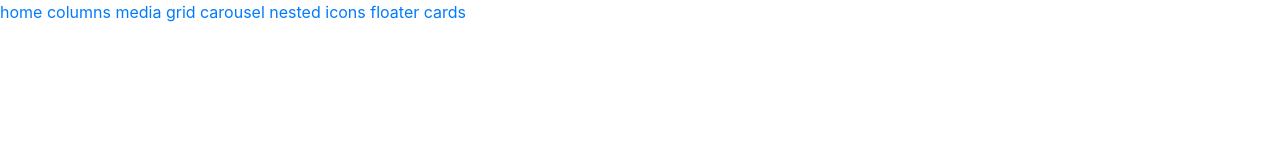
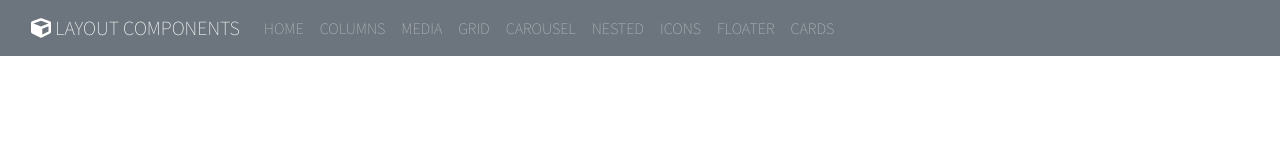
Before and after one commit to mahmud-js-dev/Bootstrap-Site-01, a plain HTML site: page index.html in a window 1280 px wide. Drawn offline with Linux system fonts and the light colour scheme.

Commit message:
styled the navigation and created the button

```diff
--- a/css/style.css
+++ b/css/style.css
@@ -0,0 +1,55 @@
+@import url('https://fonts.googleapis.com/css?family=Merriweather:300|Source+Sans+Pro:200,400,600');
+
+:root {
+  /*
+    --blue: #007bff;
+    --indigo: #6610f2;
+    --purple: #6f42c1;
+    --pink: #e83e8c;
+    --red: #dc3545;
+    --orange: #fd7e14;
+    --yellow: #ffc107;
+    --green: #28a745;
+    --teal: #20c997;
+    --cyan: #17a2b8;
+    --white: #fff;
+    --gray: #6c757d;
+    --gray-dark: #343a40;
+    --primary: #007bff;
+    --secondary: #6c757d;
+    --success: #28a745;
+    --info: #17a2b8;
+    --warning: #ffc107;
+    --danger: #dc3545;
+    --light: #f8f9fa;
+    --dark: #343a40;
+    --breakpoint-xs: 0;
+    --breakpoint-sm: 576px;
+    --breakpoint-md: 768px;
+    --breakpoint-lg: 992px;
+    --breakpoint-xl: 1200px;
+    --font-family-sans-serif: -apple-system,BlinkMacSystemFont,"Segoe UI",Roboto,"Helvetica Neue",Arial,sans-serif,"Apple Color Emoji","Segoe UI Emoji","Segoe UI Symbol";
+    --font-family-monospace: SFMono-Regular,Menlo,Monaco,Consolas,"Liberation Mono","Courier New",monospace;
+*/
+  /* Override Variables */
+  --font-family-sans-serif: 'Source Sans Pro', -apple-system,
+    BlinkMacSystemFont, 'Segoe UI', Roboto, 'Helvetica Neue',
+    Arial, sans-serif, 'Apple Color Emoji', 'Segoe UI Emoji',
+    'Segoe UI Symbol';
+  --gray-dark: #404040;
+
+  /* Page Variables */
+  --font-family-serif: Merriweather, serif;
+  --color-text: var(--gray-dark);
+  --font-family-text: var(--font-family-serif);
+}
+
+.family-sans {
+  font-family: var(--font-family-sans-serif);
+}
+
+body {
+  font-family: var(--font-family-text);
+  color: var(--color-text);
+  font-weight: 200;
+}
--- a/index.html
+++ b/index.html
@@ -13,17 +13,35 @@
 
 <body>
 
-  <header>
-    <nav>
-      <a href="#page-hero">home</a>
-      <a href="#page-multicolumn">columns</a>
-      <a href="#page-media">media</a>
-      <a href="#page-photogrid">grid</a>
-      <a href="#page-carousel">carousel</a>
-      <a href="#page-nested">nested</a>
-      <a href="#page-icons">icons</a>
-      <a href="#page-floater">floater</a>
-      <a href="#page-cards">cards</a>
+  <header id="page-hero" class="site-header">
+    <nav class="site-nav family-sans text-uppercase navbar navbar-expand-md bg-secondary navbar-dark">
+
+      <div class="container-fluid">
+
+        <a class="navbar-brand" href="#page-hero">
+          <i class="fas fa-cube"></i> Layout Components</a>
+
+        <button type="button" class="navbar-toggler" data-toggle="collapse" data-target="#myTogglerNav" aria-controls="#myTogglerNav"
+          aria-label="Toggle Navigation">
+          <span class="navbar-toggler-icon"></span>
+        </button>
+
+        <section class="collapse navbar-collapse" id="myTogglerNav">
+          <div class="navbar-nav">
+            <a class="nav-item nav-link" href="#page-hero">home</a>
+            <a class="nav-item nav-link" href="#page-multicolumn">columns</a>
+            <a class="nav-item nav-link" href="#page-media">media</a>
+            <a class="nav-item nav-link" href="#page-photogrid">grid</a>
+            <a class="nav-item nav-link" href="#page-carousel">carousel</a>
+            <a class="nav-item nav-link" href="#page-nested">nested</a>
+            <a class="nav-item nav-link" href="#page-icons">icons</a>
+            <a class="nav-item nav-link" href="#page-floater">floater</a>
+            <a class="nav-item nav-link" href="#page-cards">cards</a>
+          </div>
+        </section>
+
+      </div>
+
     </nav>
   </header>
 
```
